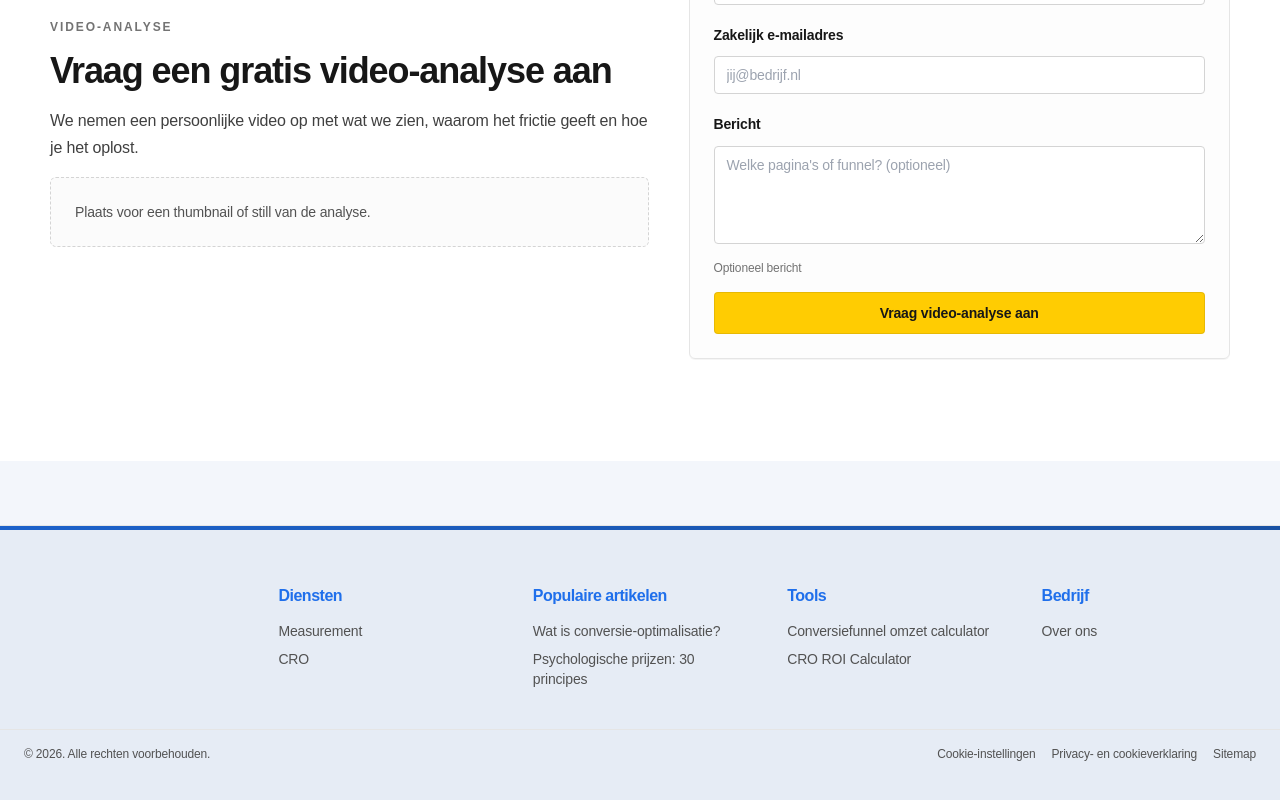
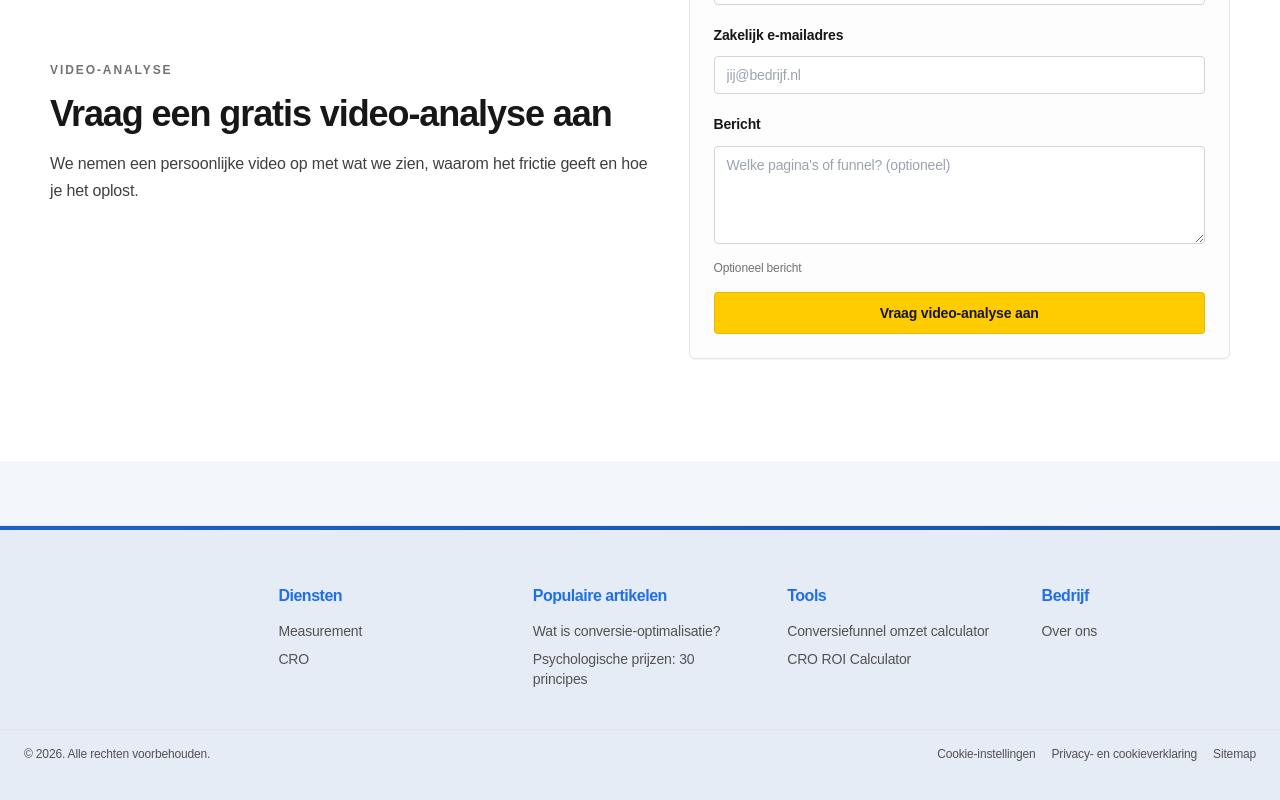
Before and after one commit to ProjectBibo/EcomMeasure3, a React (Vite) app: page /cro in a window 1280 px wide. Shown: the part 3737-4537 px from the top of the page. Built offline with nearby package versions, Linux system fonts and the light colour scheme.

Commit message:
Remove video analysis thumbnail placeholder

```diff
--- a/src/components/VideoAnalysisSection.jsx
+++ b/src/components/VideoAnalysisSection.jsx
@@ -75,9 +75,6 @@ export default function VideoAnalysisSection({ copy }) {
           <p className="text-xs font-semibold uppercase tracking-[0.16em] text-neutral-500">{copy.eyebrow}</p>
           <h2 className="text-3xl font-semibold text-neutral-900 sm:text-4xl">{copy.title}</h2>
           <p className="text-neutral-700">{copy.description}</p>
-          <div className="rounded-[6px] border border-dashed border-neutral-300 bg-neutral-50/70 p-6 text-sm text-neutral-600">
-            {copy.previewNote}
-          </div>
         </div>
 
         <div className="space-y-4 rounded-[6px] border border-neutral-200 bg-neutral-50/40 p-6 shadow-[0_1px_0_rgba(0,0,0,0.04)]">
```
